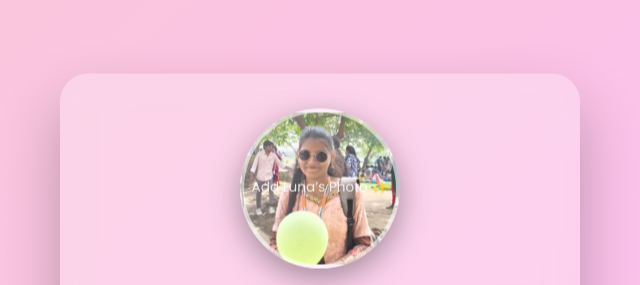
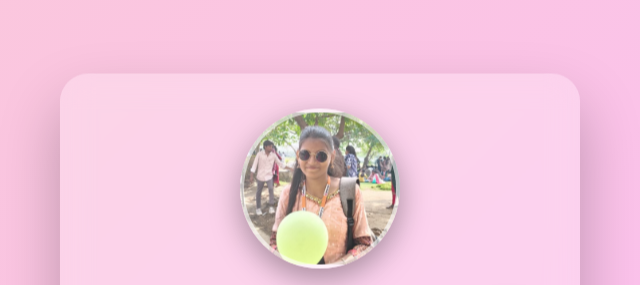
Before and after one commit to ammaar51/happpy-bday-luna, a plain HTML site: page index.html in a window 1280 px wide. Shown: the top 285 px of the page, 320-960 px from the left. Drawn offline with Linux system fonts and the light colour scheme.

Commit message:
Update index.html

```diff
--- a/index.html
+++ b/index.html
@@ -68,7 +68,7 @@ body{
 
 /* If image not added */
 .photo::after{
-  content:"Add Luna’s Photo ✨";
+  content:"";
   color:#fff;
   font-size:0.85rem;
   position:absolute;
```
